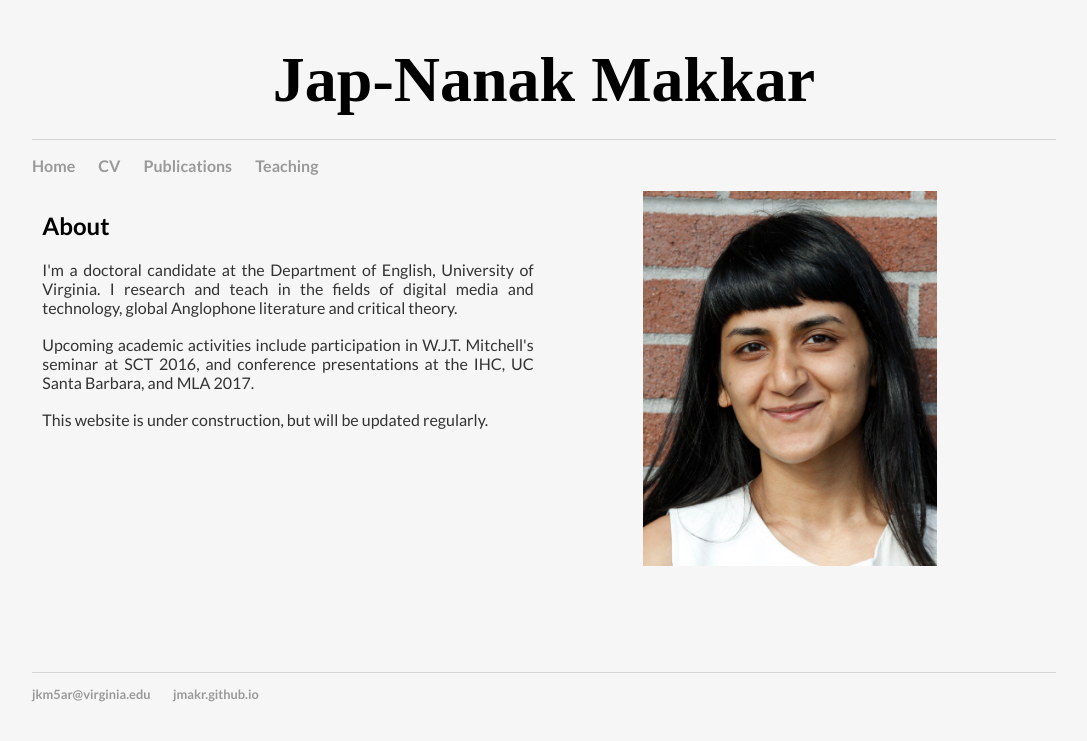
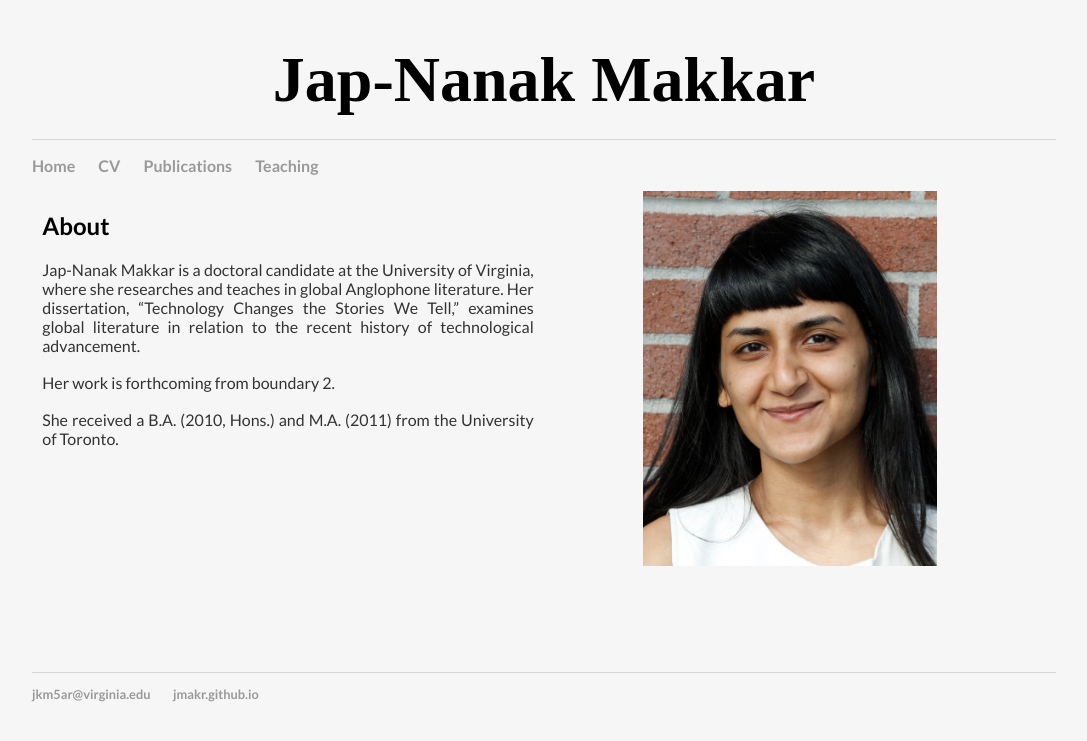
Before and after one commit to jmakr/jmakr.github.io, a Jekyll site: the page built from index.html, in a window 1280 px wide. Shown: the top 741 px of the page, without its empty margins (96-1183 px from the left). Built offline with Jekyll 4.4.1, drawn with Linux system fonts in a browser that asks for light colours.

Commit message:
Update index.html

```diff
--- a/index.html
+++ b/index.html
@@ -8,11 +8,10 @@
 
 
 	<h2>About</h2>
-	<p2 align="justify">I'm a doctoral candidate at the Department of English, University of Virginia.
-	I research and teach in the fields of digital media and technology, global Anglophone literature and critical theory. </p>
-	<p2 align="jutify">Upcoming academic activities include participation in W.J.T. Mitchell's seminar at SCT 2016, and conference presentations at the IHC, UC Santa Barbara, and MLA 2017. </p>
+	<p2 align="justify">Jap-Nanak Makkar is a doctoral candidate at the University of Virginia, where she researches and teaches in global Anglophone literature. Her dissertation, “Technology Changes the Stories We Tell,” examines global literature in relation to the recent history of technological advancement.  </p>
+	<p2 align="jutify">Her work is forthcoming from boundary 2.</p>
 
-	<p2 align="justify">This website is under construction, but will be updated regularly.</p>
+	<p2 align="justify">She received a B.A. (2010, Hons.) and M.A. (2011) from the University of Toronto.</p>
 
 </div>
 
```
